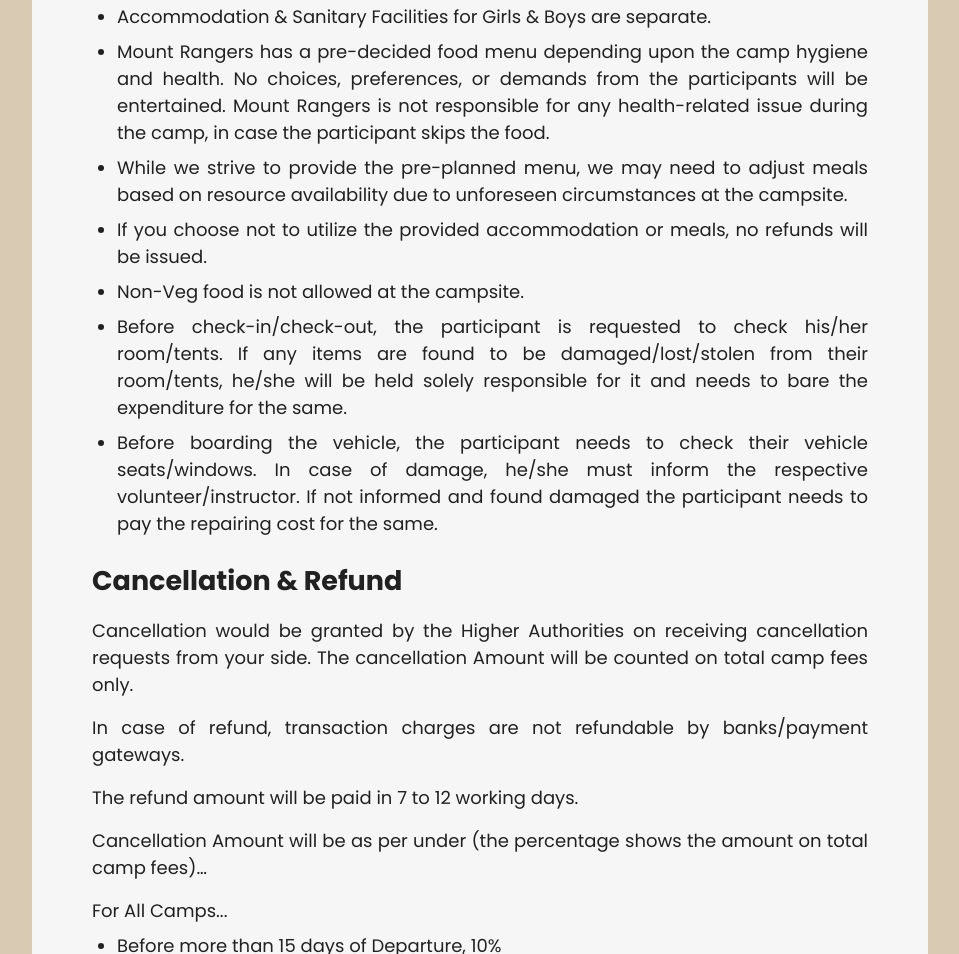
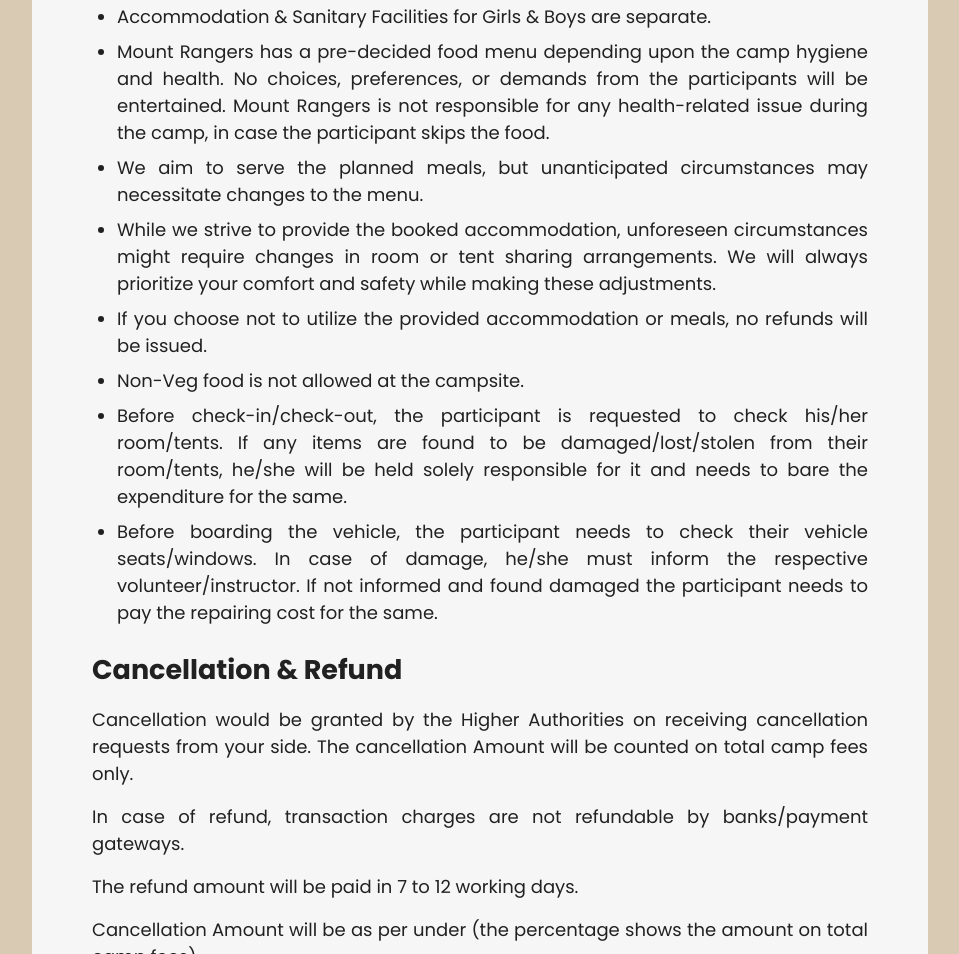
Before and after one commit to mountrangers/mountrangers, a plain HTML site: page index.html in a window 1280 px wide. Shown: the part 2742-3696 px from the top of the page, without its empty margins (160-1119 px from the left). Drawn offline with Linux system fonts and the light colour scheme.

Commit message:
Accommodation Update index.html

```diff
--- a/index.html
+++ b/index.html
@@ -67,7 +67,8 @@
             <ul>
                 <li>Accommodation & Sanitary Facilities for Girls & Boys are separate.</li>
                 <li>Mount Rangers has a pre-decided food menu depending upon the camp hygiene and health. No choices, preferences, or demands from the participants will be entertained. Mount Rangers is not responsible for any health-related issue during the camp, in case the participant skips the food.</li>
-                <li>While we strive to provide the pre-planned menu, we may need to adjust meals based on resource availability due to unforeseen circumstances at the campsite.</li>
+                <li>We aim to serve the planned meals, but unanticipated circumstances may necessitate changes to the menu.</li>
+                <li>While we strive to provide the booked accommodation, unforeseen circumstances might require changes in room or tent sharing arrangements. We will always prioritize your comfort and safety while making these adjustments.</li>
                 <li>If you choose not to utilize the provided accommodation or meals, no refunds will be issued.</li>
                 <li>Non-Veg food is not allowed at the campsite.</li>
                 <li>Before check-in/check-out, the participant is requested to check his/her room/tents. If any items are found to be damaged/lost/stolen from their room/tents, he/she will be held solely responsible for it and needs to bare the expenditure for the same.</li>
```
